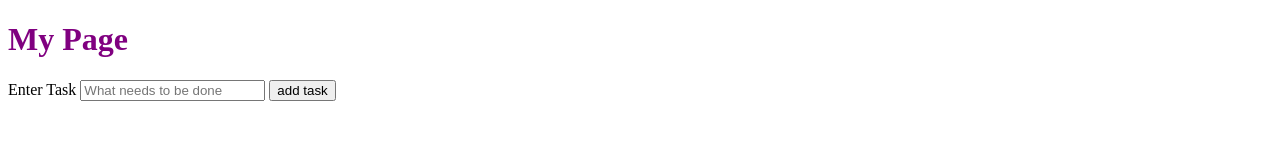
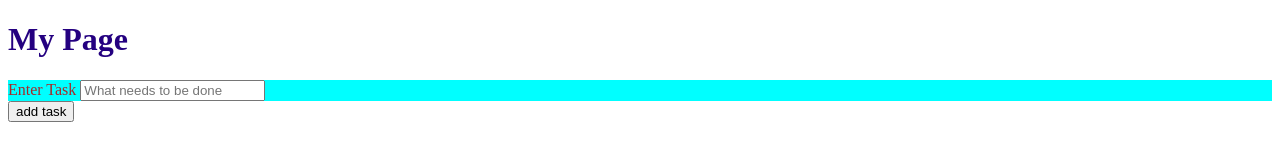
Before and after one commit to jdj-design/toDoList, a plain HTML site: page index.html in a window 1280 px wide. Drawn offline with Linux system fonts and the light colour scheme.

Commit message:
i did what i could

```diff
--- a/index.html
+++ b/index.html
@@ -8,12 +8,14 @@
 </head>
 <body>
     <h1>My Page</h1>
-    <label>
+    <div class="areas" id="areas">
+    <label class="labels">
         Enter Task
         <input type="text" id="texting" class="texting" placeholder="What needs to be done">
+    </div>
 
     </label>
-    <input type="button" value ="add task" id="btn">
+    <input type="button" class="button" value ="add task" id="btn">
 
 
 
--- a/style.css
+++ b/style.css
@@ -1,3 +1,11 @@
 h1{
-    color: purple;
+    color: rgb(36, 0, 128);
 }
+.labels {
+    color:brown;
+
+}
+#areas {
+background-color: aqua;
+padding: 5,5,5,5;
+}
```
